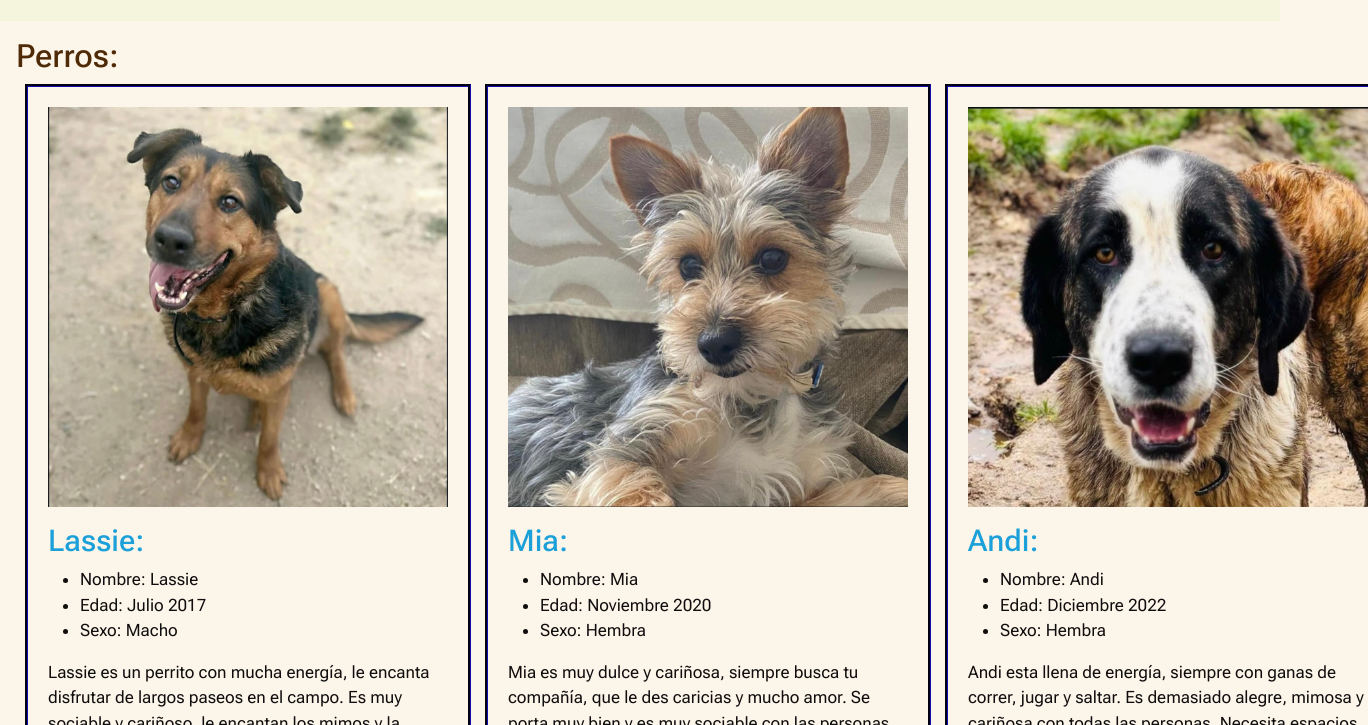
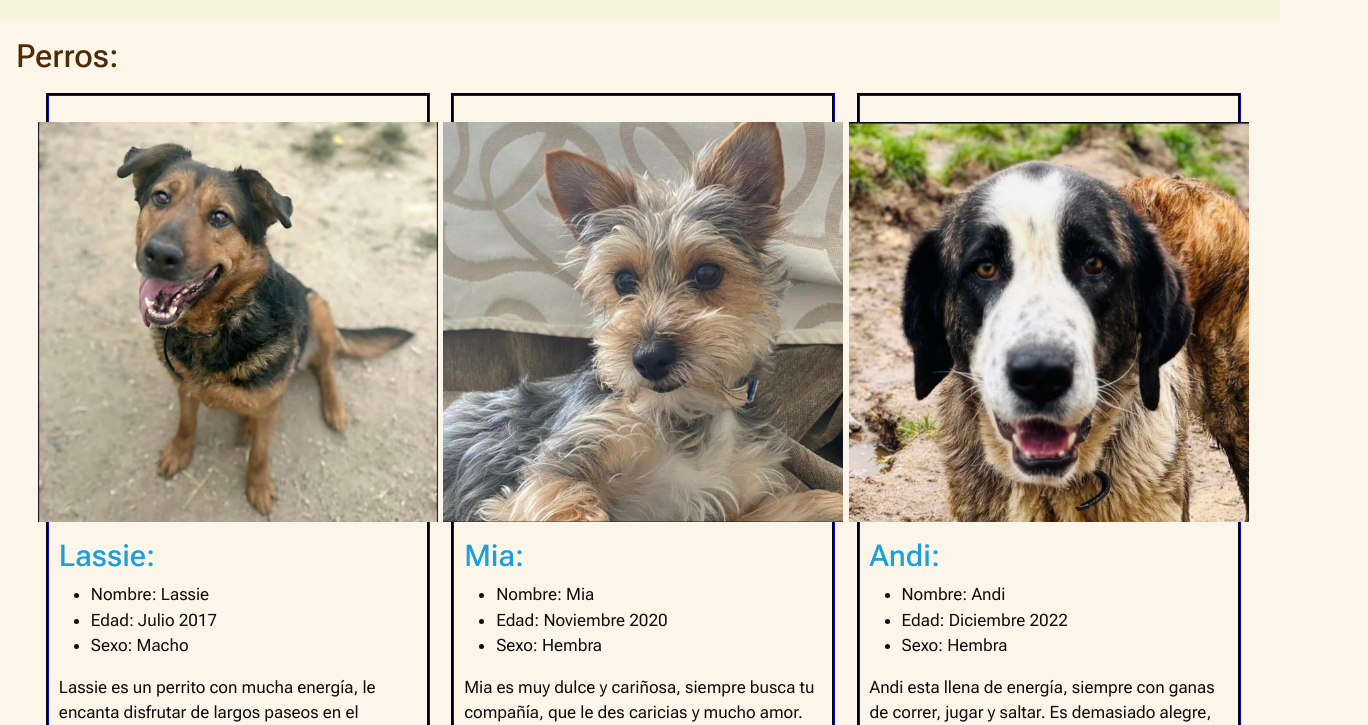
Before and after one commit to sashamveloz/HuellitasEnCasa, a plain HTML site: page pages/perros.html in a window 1280 px wide. Shown: the part 75-800 px from the top of the page, 1368 px wide, since content can reach past the window. Drawn offline with nearby package versions, Linux system fonts and the light colour scheme.

Commit message:
Actualizacion paginas Perros y Gatos

```diff
--- a/pages/perros.html
+++ b/pages/perros.html
@@ -32,11 +32,11 @@
             </ul>
         </nav>
     </header>
-    <main>
-        <h2>Perros:</h2>
 
-        <section class="pet-boxes">
-            <div class="pet-box">
+    <main class="pet-boxes">
+        <h2> Perros: </h2>
+        <section>
+            <article>
                 <img src="../assets/img/lassiedog.jpg" alt="Imagen de perrito Lassie" class="pet-img">
                 <h3>Lassie:</h3>
                 <ul>
@@ -44,11 +44,10 @@
                     <li>Edad: Julio 2017</li>
                     <li>Sexo: Macho</li>
                 </ul>
-                <p> Lassie es un perrito con mucha energía, le encanta disfrutar de largos paseos en el campo. Es muy
-                    sociable y cariñoso, le encantan los mimos y la compañía. </p>
-            </div>
+                <p> Lassie es un perrito con mucha energía, le encanta disfrutar de largos paseos en el campo, y esta muy bien entrenado para ir sin correa. Es muy sociable y cariñoso, le encantan los mimos y la compañía. </p>
+            </article>
 
-            <div class="pet-box">
+            <article>
                 <img src="../assets/img/miadog.jpg" alt="Imagen de perrito Mia" class="pet-img">
                 <h3>Mia:</h3>
                 <ul>
@@ -56,11 +55,10 @@
                     <li>Edad: Noviembre 2020</li>
                     <li>Sexo: Hembra</li>
                 </ul>
-                <p> Mia es muy dulce y cariñosa, siempre busca tu compañía, que le des caricias y mucho amor. Se porta
-                    muy bien y es muy sociable con las personas. </p>
-            </div>
+                <p> Mia es muy dulce y cariñosa, siempre busca tu compañía, que le des caricias y mucho amor. Se porta muy bien y es muy sociable con las personas. Aprovecha cada oportunidad para acompañarte a dar una vuelta, le encanta pasear! </p>
+            </article>
 
-            <div class="pet-box">
+            <article>
                 <img src="../assets/img/andidog.jpg" alt="Imagen de perrito Andi" class="pet-img">
                 <h3>Andi:</h3>
                 <ul>
@@ -68,12 +66,9 @@
                     <li>Edad: Diciembre 2022</li>
                     <li>Sexo: Hembra</li>
                 </ul>
-                <p> Andi esta llena de energía, siempre con ganas de correr, jugar y saltar. Es demasiado alegre, mimosa
-                    y cariñosa con todas las personas. Necesita espacios amplios, paseos constantes y mucha estumulación
-                    física y mental.</p>
-            </div>
+                <p> Andi esta llena de energía, siempre con ganas de correr, jugar y saltar. Es demasiado alegre, mimosa y cariñosa con todas las personas. Necesita espacios amplios, paseos constantes y mucha estumulación física y mental.</p>
+            </article>
         </section>
-
     </main>
 
     <footer class="py-4">
--- a/styles/styles.css
+++ b/styles/styles.css
@@ -37,6 +37,7 @@ h1 {
 h2 {
     color: rgb(79, 42, 7);
     font-size: xx-large;
+    align-self: flex-start;
 }
 
 h3 {
@@ -72,29 +73,37 @@ main {
     height: auto;
 }
 
-/* Medidas para pet boxes */
+/* Medidas pet boxes*/
 
-.pet-boxes
-{
-    margin-top: 2rem;
-    margin-left: 2rem;
-    display: flex; gap: 60px;
-    width: 400px;
-    height: auto;
+.pet-boxes{
+    display: flex;
+    flex-direction: column;
+    align-items: center;
+}
+
+.pet-boxes section{
+    width: 95vw;
+    display: flex;
+    justify-content: space-around;
+    align-items: center;
+    margin: 10px;
+}
+
+.pet-boxes section article{
+    width: 30vw;
+    height: 50vw;
+    display: flex;
+    flex-direction: column;
+    border: groove rgb(8, 8, 101);
+    padding: 10px;
 }
 
 .pet-img {
-    display: flex; gap: 30px;
-    width: 400px;
-    height: 400px;
-    margin-bottom: 1rem;
-}
-
-.pet-box {
-    outline-style: groove;
-    outline-color: rgb(8, 8, 101);
-    outline-offset: 20px;
-    margin-bottom: 2rem;
+    width: 50vh;
+    height: auto;
+    align-self: center;
+    margin-top: 2vh;
+    margin-bottom: 2vh;
 }
 
 /* Formulario adopcion */
@@ -135,6 +144,7 @@ footer {
     header {
         flex-direction: column;
         .indice {
+            margin-block-start: none;
             font-size: 14px;
             text-align: center;
             width: auto;
@@ -158,22 +168,22 @@ footer {
         align-items: center;
     }
 
-    .pet-boxes {
+    .pet-boxes section {
+        display: flex;
         flex-direction: column;
         outline-offset: 10px;
-        margin-left: 1em;
-        width: 400px;
+        gap: 15px;
     }
 
-    .pet-box {
-        width: 400px;
+    .pet-boxes section article {
+        width: 100%;
         height: auto;
-
+        box-sizing: border-box;
+        padding: 1rem;
     }
 
     .pet-img {
         width: 100%;
-        height: auto;
     }
 
     footer {
@@ -186,7 +196,7 @@ footer {
 
 /* Pendiente de perfeccionar */
 
-@media (min-width: 425px) and (max-width: 768px) {
+@media (min-width: 426px) and (max-width: 768px) {
     header {
         flex-direction: column;
         .indice {
@@ -201,7 +211,20 @@ footer {
 
     main {
         margin-top: 1em;
-        width: 90%;
+        width: 100%;
+    }
+
+    .pet-boxes section {
+        flex-direction: column;
+        gap: 15px;
+    }
+
+    .pet-boxes section article {
+        width: auto;
+    }
+
+    .pet-img {
+        width: 60vw;
     }
 
     .form-container {
@@ -213,23 +236,6 @@ footer {
         align-items: center;
     }
 
-    .pet-boxes {
-        flex-direction: column;
-        outline-offset: 10px;
-        margin-left: 1em;
-    }
-
-    .pet-box {
-        width: 90%;
-        height: auto;
-
-    }
-
-    .pet-img {
-        width: 100%;
-        height: auto;
-    }
-
     footer {
         .footer-links {
         flex-wrap: wrap;
```
Also changed, not shown: pages/gatos.html (+8 -9 lines).
